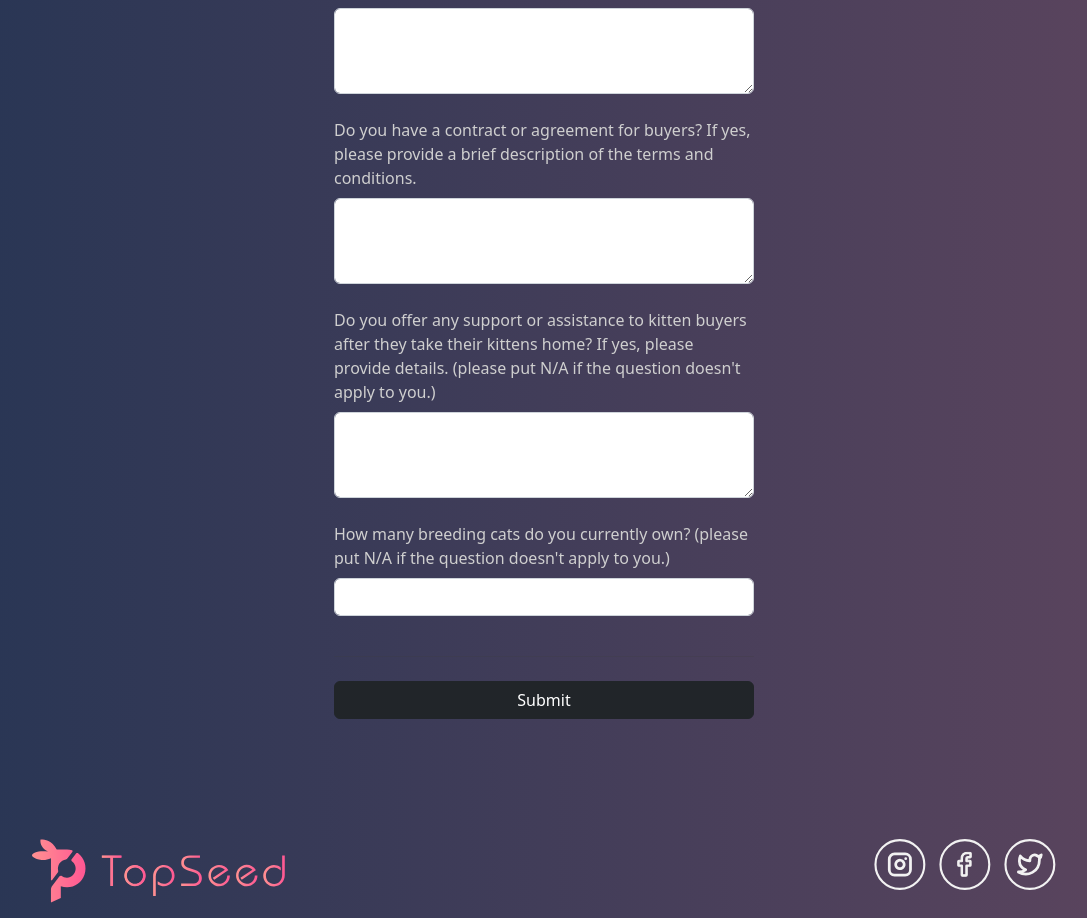
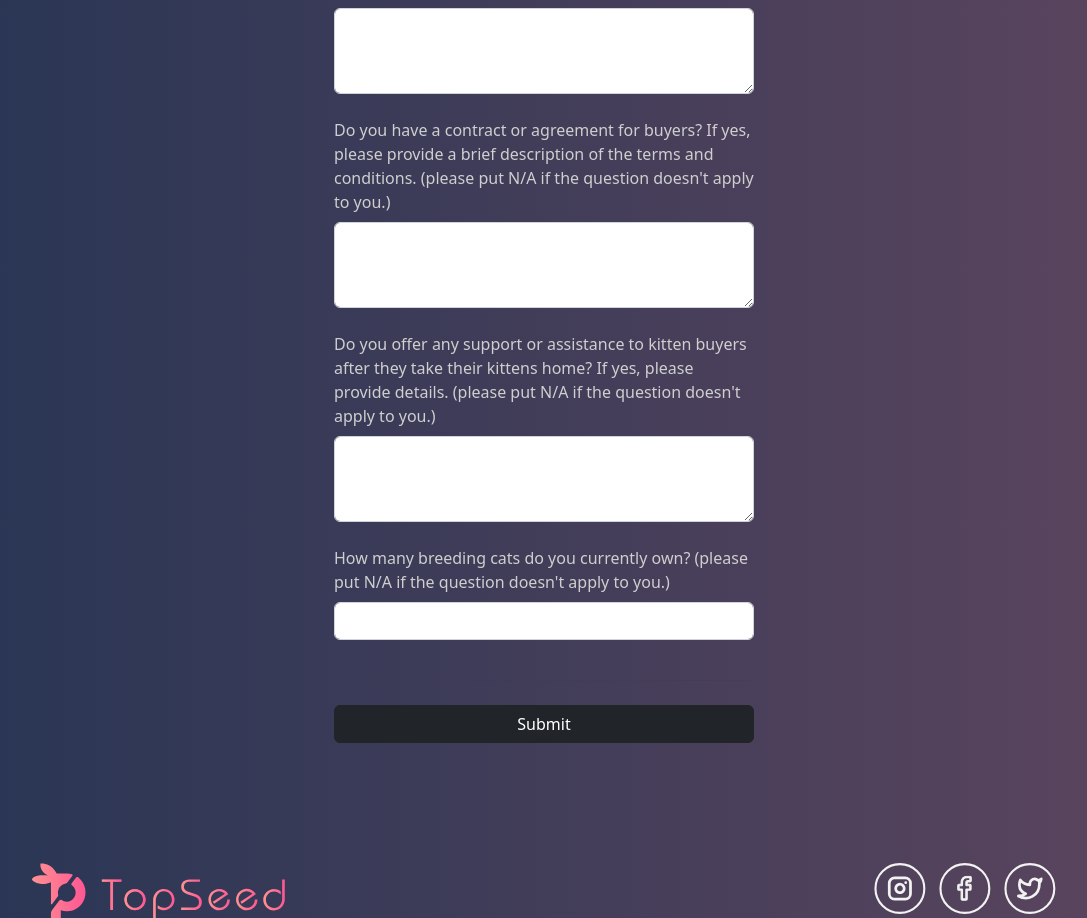
Before and after one commit to TopSeedDG/topseed_website, a React (Create React App) app in the folder frontend/: page /breeder-information-collection in a window 1280 px wide. Shown: the part 4305-5223 px from the top of the page, without its empty margins (96-1183 px from the left). Built offline with nearby package versions, Linux system fonts and the light colour scheme.

Commit message:
input na

```diff
--- a/frontend/src/pages/breeder-information-collection/BreederInformationCollection.jsx
+++ b/frontend/src/pages/breeder-information-collection/BreederInformationCollection.jsx
@@ -254,7 +254,7 @@ function BreederInformationCollection() {
 					</Form.Group>
 					<Form.Group className="mb-3">
 						<Form.Label>
-							<Label>Do you have a contract or agreement for buyers? If yes, please provide a brief description of the terms and conditions.</Label>
+							<Label>Do you have a contract or agreement for buyers? If yes, please provide a brief description of the terms and conditions. (please put N/A if the question doesn't apply to you.)</Label>
 						</Form.Label>
 						<Form.Control as="textarea" rows={3} name="contactOrAgreementForBuyers" placeholder="" required={true} onChange={handleOnChange}/>
 					</Form.Group>
```
